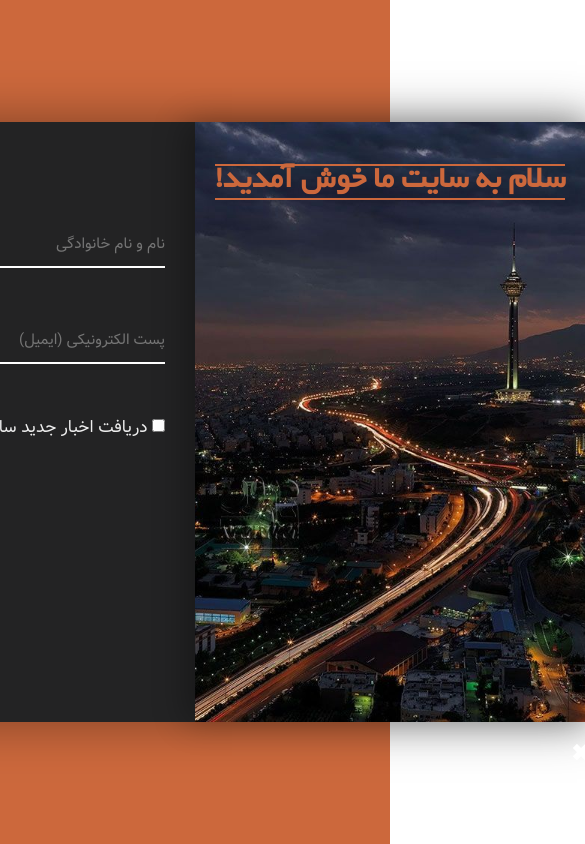
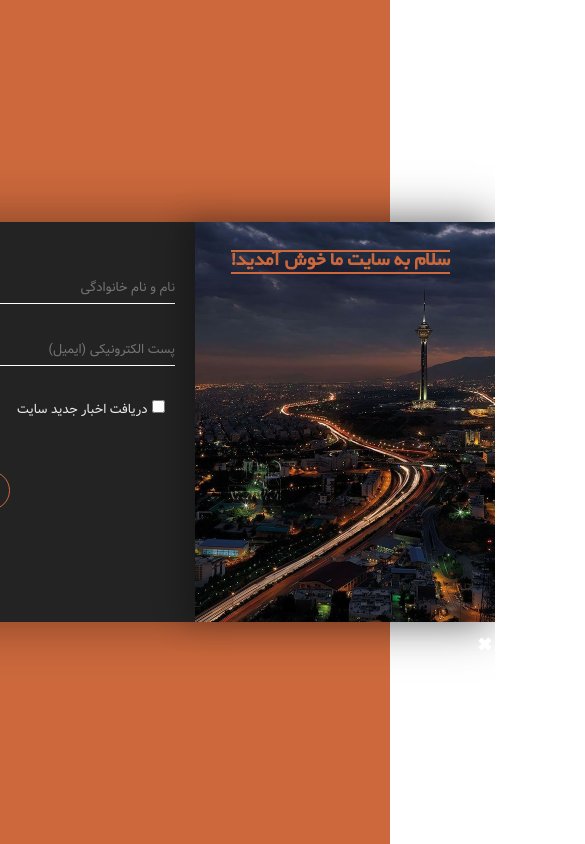
Before and after one commit to aliseyedalian/PersianSignUpForm, a website: page index.html in a window 390 px wide. Both pictures are taken after a click on the button "ثبت نام". Shown: the whole page, 585 px wide, since content can reach past the window. Drawn offline with Linux system fonts and the light colour scheme; files whose address does not match are found by name.

Commit message:
make sign up page responsive

```diff
--- /dev/null
+++ b/css/responsive-style.css
@@ -0,0 +1,37 @@
+@media(max-width:800px){
+    .form-container {
+        height: 400px;
+        width: 600px;
+    }
+    .form-input {
+        width: 250px;
+        font-size: 13px;
+        border-bottom-width: 1px;
+        margin-bottom: 30px;
+        padding: 5px 0;
+    }
+    .sign-up-form {
+        padding: 50px 30px;
+    }
+    .sign-up-form label {
+        font-size: 13px;
+    }
+    .sign-up-form button {
+        width: 70px;
+        margin-top: 50px;
+        margin-left: 15px;
+        border-width: 1px;
+        font-size: 10;
+    }
+    .x-btn {
+        font-size: 18px;
+    }
+    .header h1 {
+        font-size: 20px;
+        left: 12%;
+    }
+}
+
+@media(max-width:600px){
+
+}
--- a/css/style.css
+++ b/css/style.css
@@ -9,6 +9,7 @@
     background: linear-gradient(rgba(0, 0, 0, 0.7),rgba(0,0,0,0.8)),url(../images/bg2.jpg) center no-repeat;
     background-size: cover;
 }
+/* first */
 .banner {
     color: #fff;
     width: 750px;
@@ -19,6 +20,7 @@
     display: flex;
     flex-direction: column;
     align-items: center;
+
 }
 .banner-heading {
     font-family: byekan;
@@ -58,9 +60,11 @@
     80% {transform: translateY(0);}
     100% {transform: translateY(0);}
 }
+
+/* secend */
 .form-container {
     display: flex;
-    height: 600px;
+    height: 500px;
     width: 800px;
     position: absolute;
     top: 50%;
--- a/index.html
+++ b/index.html
@@ -6,6 +6,7 @@
     <meta name="viewport" content="width=device-width, initial-scale=1.0">
     <link rel="stylesheet" type="text/css" href="css/style.css">
     <link rel="stylesheet" type="text/css" href="css/persian-font-style.css">
+    <link rel="stylesheet" type="text/css" href="css/responsive-style.css">
     <script src="https://kit.fontawesome.com/0554c129bd.js" crossorigin="anonymous"></script>
     <title>Sigh Up Form</title>
 </head>
```
